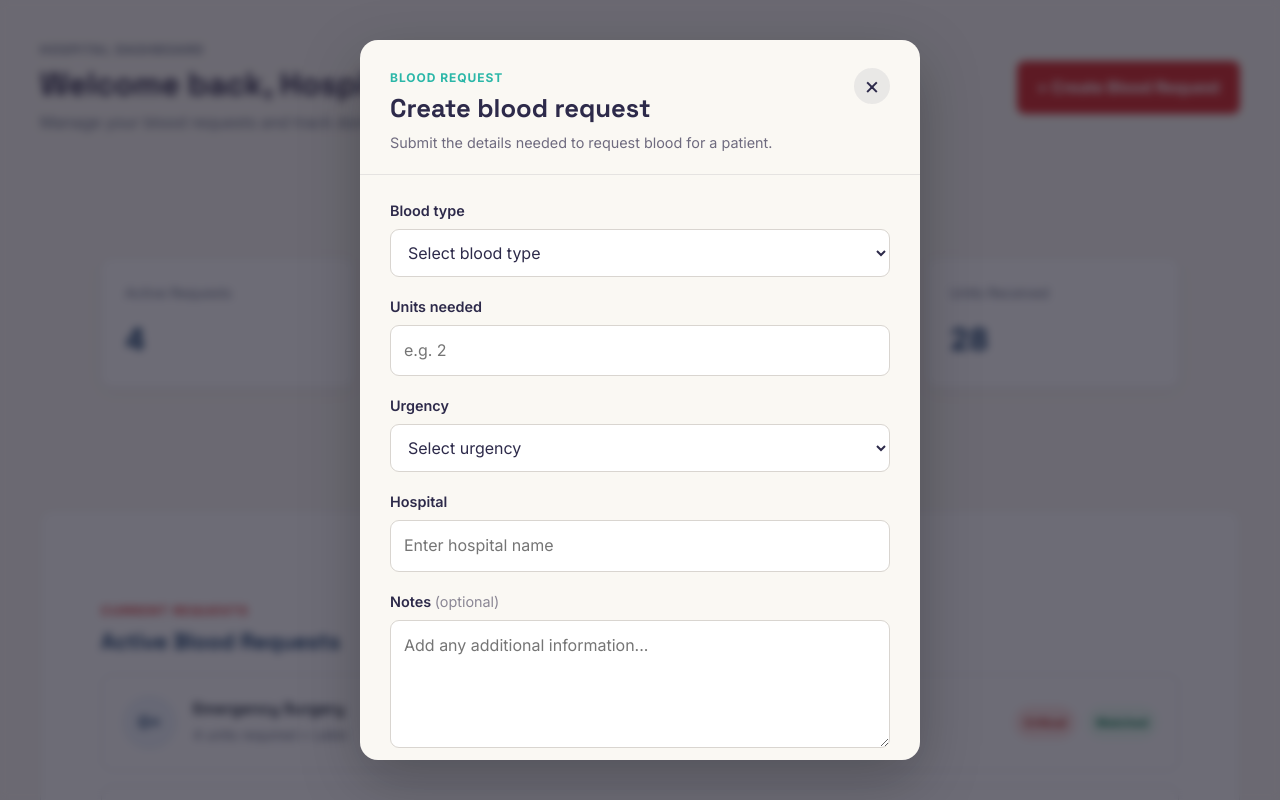
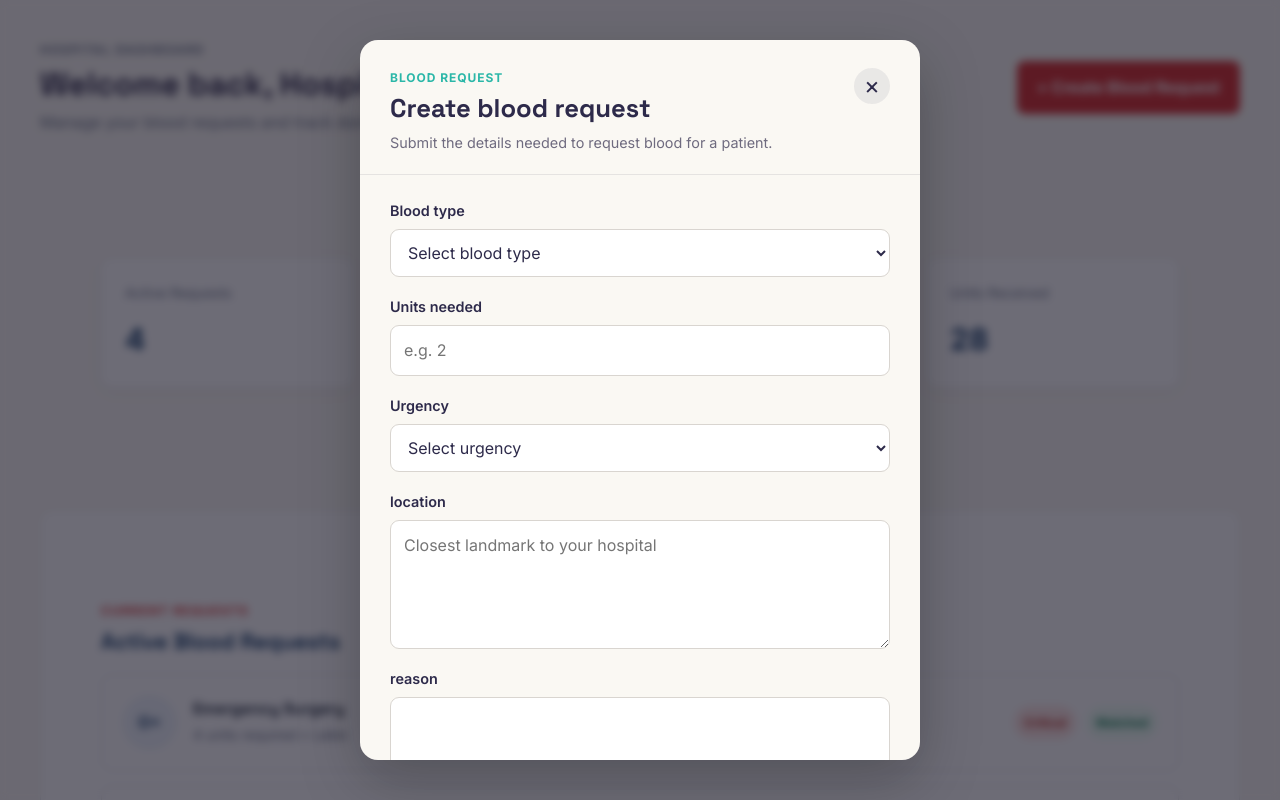
Before and after one commit to 404-Fixers/Pulse_Point_FE, a React (Vite) app: page /dashboard/hospital in a window 1280 px wide. Both pictures are taken after a click on the button "+ Create Blood Request". Shown: the top 800 px of the page. Built offline with nearby package versions, Linux system fonts and the light colour scheme; no server answers.

Commit message:
fix: fixing create req mismatch

```diff
--- a/src/components/BloodRequestModal/BloodRequestModal.jsx
+++ b/src/components/BloodRequestModal/BloodRequestModal.jsx
@@ -4,8 +4,10 @@ import "./BloodRequestModal.css";
 function BloodRequestModal({ isOpen, onClose, onSubmit }) {
   const [formData, setFormData] = useState({
     bloodType: "",
-    units: "",
+    unitsRequired: "",
     urgency: "",
+    location: "",
+    reason: "",
     hospital: "",
     notes: "",
   });
@@ -38,10 +40,10 @@ function BloodRequestModal({ isOpen, onClose, onSubmit }) {
       newErrors.bloodType = "Please select a blood type.";
     }
 
-    if (!formData.units) {
-      newErrors.units = "Please enter the number of units needed.";
+    if (!formData.unitsRequired) {
+      newErrors.unitsRequired = "Please enter the number of units needed.";
     } else if (Number(formData.units) < 1) {
-      newErrors.units = "Units needed must be at least 1.";
+      newErrors.unitsRequired = "Units needed must be at least 1.";
     }
 
     if (!formData.urgency) {
@@ -50,6 +52,14 @@ function BloodRequestModal({ isOpen, onClose, onSubmit }) {
 
     if (!formData.hospital.trim()) {
       newErrors.hospital = "Please enter the hospital name.";
+    }
+
+    if (!formData.reason.trim()) {
+      newErrors.reason = "Please enter the hospital name.";
+    }
+
+    if (!formData.location.trim()) {
+      newErrors.location = "Please enter the hospital name.";
     }
 
     return newErrors;
@@ -79,10 +89,12 @@ function BloodRequestModal({ isOpen, onClose, onSubmit }) {
       setTimeout(() => {
         setFormData({
           bloodType: "",
-          units: "",
+          unitsRequired: "",
           urgency: "",
           hospital: "",
           notes: "",
+          location: "",
+          reason: ""
         });
 
         setStatus("idle");
@@ -171,7 +183,7 @@ function BloodRequestModal({ isOpen, onClose, onSubmit }) {
           </div>
 
           <div className="blood-modal__field">
-            <label htmlFor="units">Units needed</label>
+            <label htmlFor="unitsRequired">Units needed</label>
 
             <input
               id="units"
@@ -179,13 +191,13 @@ function BloodRequestModal({ isOpen, onClose, onSubmit }) {
               type="number"
               min="1"
               placeholder="e.g. 2"
-              value={formData.units}
+              value={formData.unitsRequired}
               onChange={handleChange}
               disabled={status === "loading"}
             />
 
-            {errors.units && (
-              <span className="blood-modal__error">{errors.units}</span>
+            {errors.unitsRequired && (
+              <span className="blood-modal__error">{errors.unitsRequired}</span>
             )}
           </div>
 
@@ -208,6 +220,33 @@ function BloodRequestModal({ isOpen, onClose, onSubmit }) {
             {errors.urgency && (
               <span className="blood-modal__error">{errors.urgency}</span>
             )}
+          </div>
+
+          <div className="blood-modal__field">
+            <label htmlFor="location">location</label>
+
+            <textarea
+              id="location"
+              name="location"
+              rows="4"
+              placeholder="Closest landmark to your hospital"
+              value={formData.location}
+              onChange={handleChange}
+              disabled={status === "loading"}
+            />
+          </div>
+
+          <div className="blood-modal__field">
+            <label htmlFor="reason">reason</label>
+
+            <textarea
+              id="reason"
+              name="reason"
+              rows="4"
+              value={formData.reason}
+              onChange={handleChange}
+              disabled={status === "loading"}
+            />
           </div>
 
           <div className="blood-modal__field">
@@ -244,6 +283,8 @@ function BloodRequestModal({ isOpen, onClose, onSubmit }) {
             />
           </div>
 
+
+
           <div className="blood-modal__actions">
             <button
               type="button"
```
